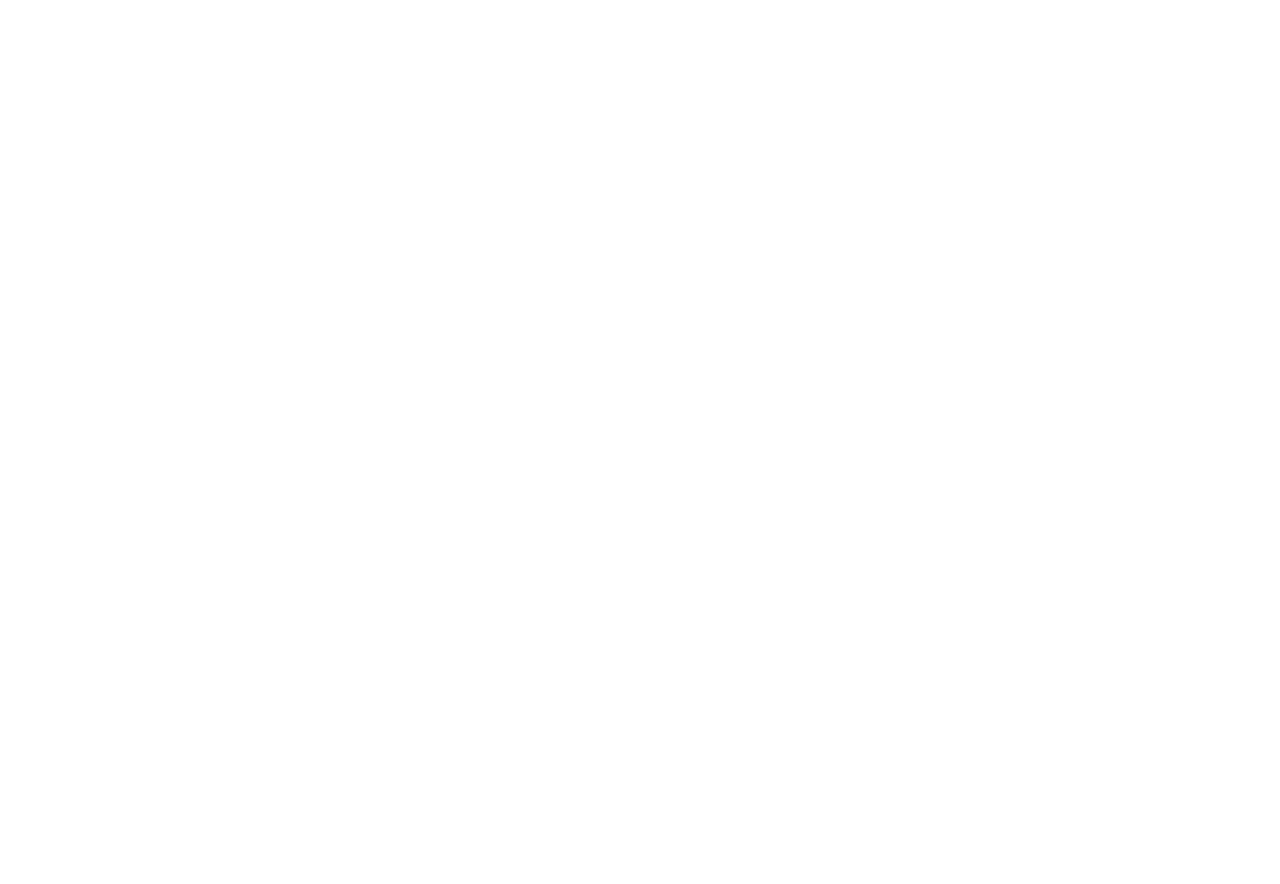
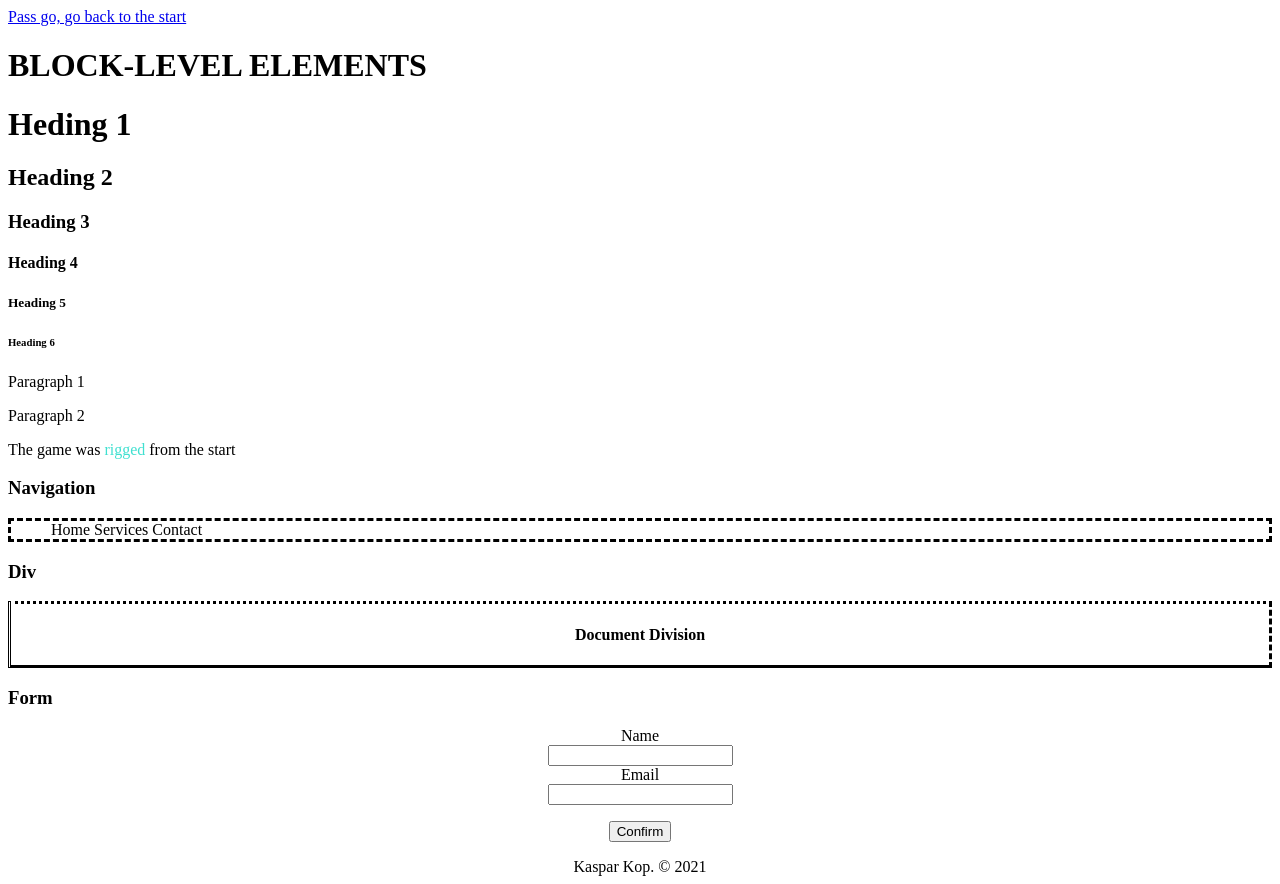
Before and after one commit to KoppelTAR/Week2-BoxModel, a plain HTML site: page block.html in a window 1280 px wide. Before the commit the page ends 800 px from the top, so only its background shows below. Drawn offline with Linux system fonts and the light colour scheme.

Commit message:
Add Block Level

```diff
--- a/block.html
+++ b/block.html
@@ -0,0 +1,59 @@
+<!DOCTYPE html>
+<html lang="en">
+<head>
+    <meta charset="UTF-8">
+    <meta name="viewport" content="width=device-width, initial-scale=1.0">
+    <title>Block-Level Elements</title>
+</head>
+<body>
+    <a href="index.html">Pass go, go back to the start</a>
+
+    <h1 style="text-transform: uppercase;">Block-Level Elements</h1>
+
+    <h1>Heding 1</h1>
+
+    <h2>Heading 2</h2>
+
+    <h3>Heading 3</h3>
+
+    <h4>Heading 4</h4>
+
+    <h5>Heading 5</h5>
+
+    <h6>Heading 6</h6>
+
+    <p>Paragraph 1</p>
+
+    <p>Paragraph 2</p>
+
+    <p>The game was <span style="color: turquoise;">rigged</span> from the start</p>
+
+    <h3>Navigation</h3>
+
+    <nav>
+        <ul style="border-style:dashed;">
+            <li style="display: inline-block;">Home</li>
+            <li style="display: inline-block;">Services</li>
+            <li style="display: inline-block;">Contact</li>
+        </ul>
+    </nav>
+
+    <h3>Div</h3>
+    <div style="border-style: dotted dashed solid double; text-align: center;">
+        <h4>Document Division</h4>
+    </div>
+
+    <h3>Form</h3>
+    <form action="" style="text-align: center;">
+        <label for="name">Name</label>
+        <input type="text" id="name" style="display: block; margin: 0 auto;">
+        <label for="email">Email</label>
+        <input type="email" id="email" style="display: block; margin: 0 auto;">
+        <button style="margin: 1rem;">Confirm</button>
+    </form>
+
+    <footer style="text-align: center;">
+        Kaspar Kop. &#169; 2021
+    </footer>
+</body>
+</html>
```
Also changed, not shown: box-model.html (+12 -0 lines), inline.html (+13 -0 lines), img/otto.jpg (added).
